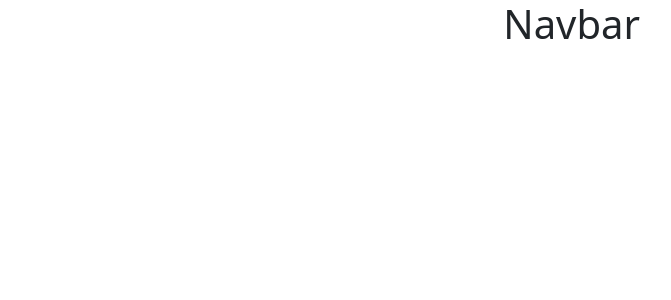
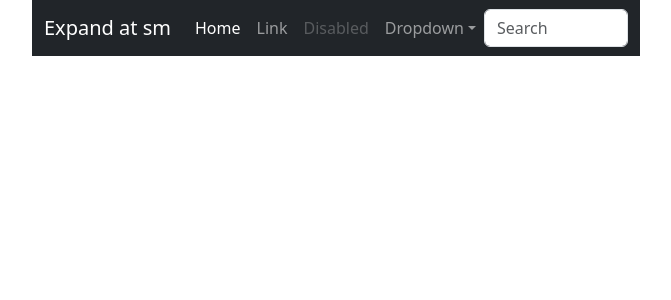
Before and after one commit to axelthereal/Fragrance-vuejs, a Vue app: page / in a window 1280 px wide. Shown: the top 300 px of the page, without its empty margins (0-671 px from the left). Built offline with nearby package versions, Linux system fonts and the light colour scheme.

Commit message:
edit Navbar design

```diff
--- a/src/assets/css/main.css
+++ b/src/assets/css/main.css
@@ -1,7 +1,7 @@
 #app {
   max-width: 1280px;
   margin: 0 auto;
-  padding: 2rem;
+  padding: 0rem;
   font-weight: normal;
   font-family: system-ui, -apple-system, BlinkMacSystemFont, "Segoe UI", Roboto,
     Oxygen, Ubuntu, Cantarell, "Open Sans", "Helvetica Neue", sans-serif !important;
--- a/src/components/headerComponents/Navbar.vue
+++ b/src/components/headerComponents/Navbar.vue
@@ -1,7 +1,41 @@
 <style scoped></style>
 
 <template>
-    <h1>Navbar</h1>
+    <nav class="navbar navbar-expand-sm navbar-dark bg-dark" aria-label="Third navbar example">
+        <div class="container-fluid">
+            <a class="navbar-brand" href="#">Expand at sm</a>
+            <button class="navbar-toggler" type="button" data-bs-toggle="collapse" data-bs-target="#navbarsExample03"
+                aria-controls="navbarsExample03" aria-expanded="false" aria-label="Toggle navigation">
+                <span class="navbar-toggler-icon"></span>
+            </button>
+
+            <div class="collapse navbar-collapse" id="navbarsExample03">
+                <ul class="navbar-nav me-auto mb-2 mb-sm-0">
+                    <li class="nav-item">
+                        <a class="nav-link active" aria-current="page" href="#">Home</a>
+                    </li>
+                    <li class="nav-item">
+                        <a class="nav-link" href="#">Link</a>
+                    </li>
+                    <li class="nav-item">
+                        <a class="nav-link disabled" aria-disabled="true">Disabled</a>
+                    </li>
+                    <li class="nav-item dropdown">
+                        <a class="nav-link dropdown-toggle" href="#" data-bs-toggle="dropdown"
+                            aria-expanded="false">Dropdown</a>
+                        <ul class="dropdown-menu">
+                            <li><a class="dropdown-item" href="#">Action</a></li>
+                            <li><a class="dropdown-item" href="#">Another action</a></li>
+                            <li><a class="dropdown-item" href="#">Something else here</a></li>
+                        </ul>
+                    </li>
+                </ul>
+                <form role="search">
+                    <input class="form-control" type="search" placeholder="Search" aria-label="Search">
+                </form>
+            </div>
+        </div>
+    </nav>
 </template>
 
 <script></script>
```
